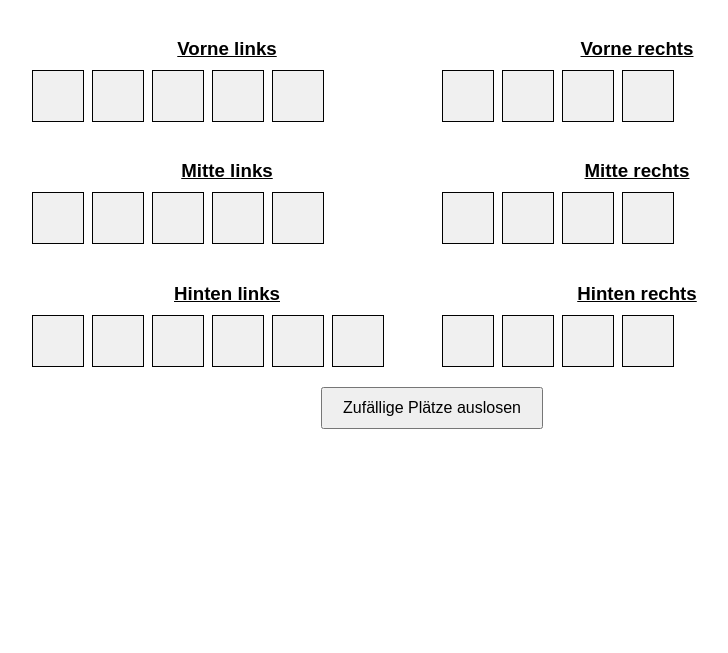
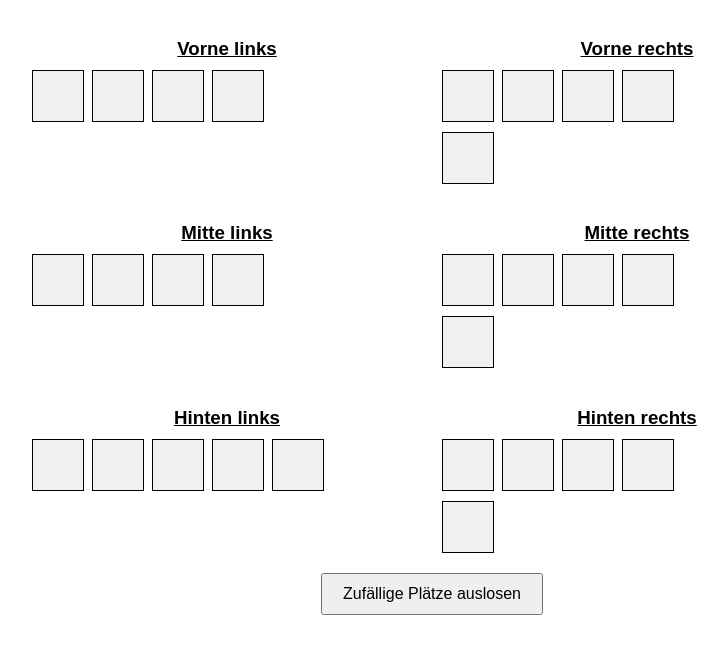
Before and after one commit to SS-99-dev/FRSH-Sitzordnung-Kl.-10, a plain HTML site: page index.html in a window 1280 px wide. Shown: the part 61-714 px from the top of the page, without its empty margins (208-936 px from the left). Drawn offline with Linux system fonts and the light colour scheme.

Commit message:
Update index.html

```diff
--- a/index.html
+++ b/index.html
@@ -67,7 +67,6 @@
                 <div class="seat" data-row="front-left" data-col="2"></div>
                 <div class="seat" data-row="front-left" data-col="3"></div>
                 <div class="seat" data-row="front-left" data-col="4"></div>
-                <div class="seat" data-row="front-left" data-col="5"></div>
             </div>
         </div>
         <div>
@@ -77,6 +76,7 @@
                 <div class="seat" data-row="front-right" data-col="2"></div>
                 <div class="seat" data-row="front-right" data-col="3"></div>
                 <div class="seat" data-row="front-right" data-col="4"></div>
+                <div class="seat" data-row="front-right" data-col="5"></div>
             </div>
         </div>
 
@@ -88,7 +88,6 @@
                 <div class="seat" data-row="middle-left" data-col="2"></div>
                 <div class="seat" data-row="middle-left" data-col="3"></div>
                 <div class="seat" data-row="middle-left" data-col="4"></div>
-                <div class="seat" data-row="middle-left" data-col="5"></div>
             </div>
         </div>
         <div>
@@ -98,6 +97,7 @@
                 <div class="seat" data-row="middle-right" data-col="2"></div>
                 <div class="seat" data-row="middle-right" data-col="3"></div>
                 <div class="seat" data-row="middle-right" data-col="4"></div>
+                <div class="seat" data-row="middle-right" data-col="5"></div>
             </div>
         </div>
 
@@ -110,7 +110,6 @@
                 <div class="seat" data-row="back-left" data-col="3"></div>
                 <div class="seat" data-row="back-left" data-col="4"></div>
                 <div class="seat" data-row="back-left" data-col="5"></div>
-                <div class="seat" data-row="back-left" data-col="6"></div>
             </div>
         </div>
         <div>
@@ -120,6 +119,7 @@
                 <div class="seat" data-row="back-right" data-col="2"></div>
                 <div class="seat" data-row="back-right" data-col="3"></div>
                 <div class="seat" data-row="back-right" data-col="4"></div>
+                <div class="seat" data-row="back-right" data-col="5"></div>
             </div>
         </div>
     </div>
```
